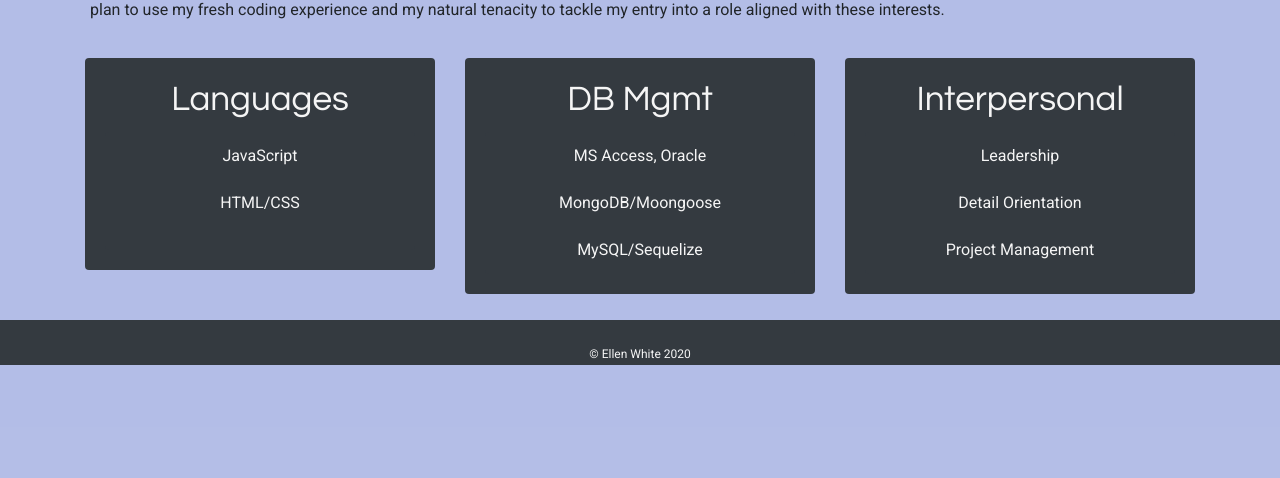
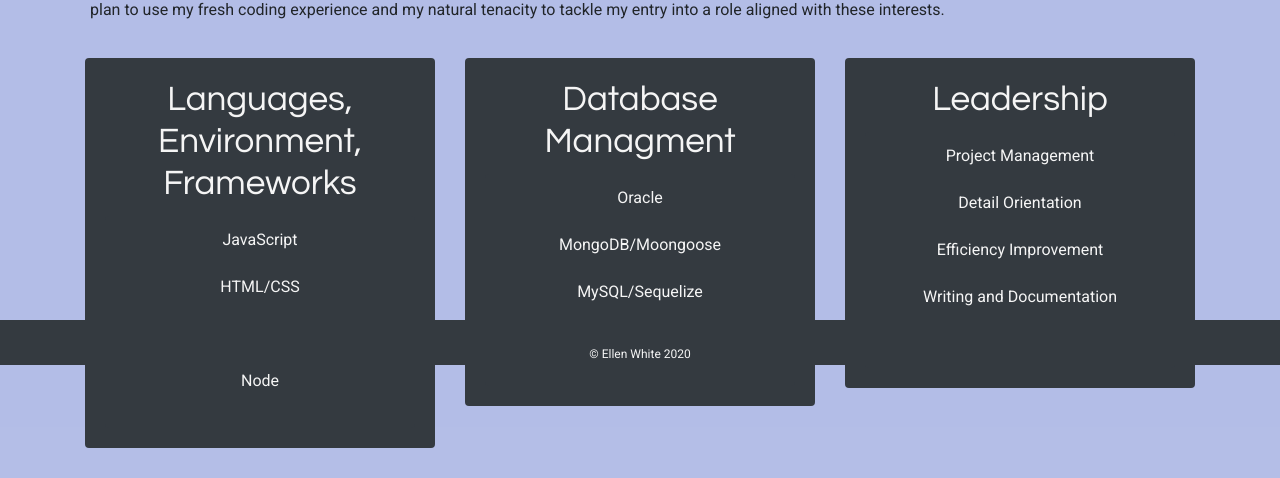
Before and after one commit to evwhite2/react-portfolio, a React (Create React App) app in the folder client/: page / in a window 1280 px wide. Shown: the part 435-913 px from the top of the page. Before the commit the page ends 862 px from the top, so only its background shows below. Built offline with nearby package versions, Linux system fonts and the light colour scheme.

Commit message:
small change to contact pg and skill cards4

```diff
--- a/client/src/Components/SkillCard.js
+++ b/client/src/Components/SkillCard.js
@@ -9,6 +9,8 @@ function SkillCard(props){
                     <li className="skill list-group-item">{props.bullet1}</li>
                     <li className="skill list-group-item">{props.bullet2}</li>
                     <li className="skill list-group-item">{props.bullet3}</li>
+                    <li className="skill list-group-item">{props.bullet4}</li>
+                    <li className="skill list-group-item">{props.bullet5}</li>
                 </ul>
             </div>
         </div>
--- a/client/src/Pages/Contact.js
+++ b/client/src/Pages/Contact.js
@@ -39,7 +39,7 @@ function Contact(){
                 <Row>
                     <Column4>
                     <a href="https://www.linkedin.com/in/ellen-white-a4699498/"
-                    target="_blank" rel="noopener noreferrer">Find me on LinkedIn</a>
+                    target="_blank" rel="noopener noreferrer">Reach out on LinkedIn</a>
                     </Column4>
                     <Column4>
                     <a href="https://github.com/evwhite2"
@@ -49,6 +49,12 @@ function Contact(){
                     <a href="https://stackoverflow.com/users/11934027/ln-vw"
                     target="_blank" rel="noopener noreferrer">Find Me on StackOverFlow</a>
                     </Column4>
+                </Row>
+                <br/>
+                <br/>
+                <br/>
+                <Row>
+                    <p>. . . Or email me directly at <a href="mailto:evwhite2@gmail.com">evwhite2@gmail.com</a></p>
                 </Row>
 
 
--- a/client/src/Pages/Home.js
+++ b/client/src/Pages/Home.js
@@ -35,28 +35,32 @@ function Home(){
             <Row>
                 <Column4>
                     <SkillCard
-                    heading="Languages"
+                    heading="Languages, Environment, Frameworks"
                     bullet1="JavaScript"
                     bullet2="HTML/CSS"
-
+                    bullet3="React"
+                    bullet4="Node"
                     />
                 </Column4>
 
                 <Column4>
                     <SkillCard
-                    heading="DB Mgmt"
-                    bullet1="MS Access, Oracle"
+                    heading="Database Managment"
+                    bullet1="Oracle"
                     bullet2="MongoDB/Moongoose"
                     bullet3="MySQL/Sequelize"
+                    bullet4="MS Access"
                     />
                 </Column4>
 
                 <Column4>
                     <SkillCard
-                      heading="Interpersonal"
-                      bullet1="Leadership"
+                      heading="Leadership"
+                      bullet1="Project Management"
                       bullet2="Detail Orientation"
-                      bullet3="Project Management"
+                      bullet3="Efficiency Improvement"
+                      bullet4="Writing and Documentation"
+                      bullet5="Planning and Organization"
                       />
                 </Column4>
 
```
